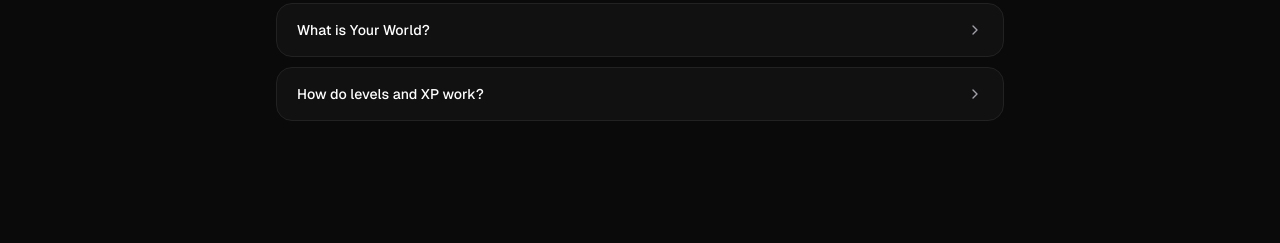
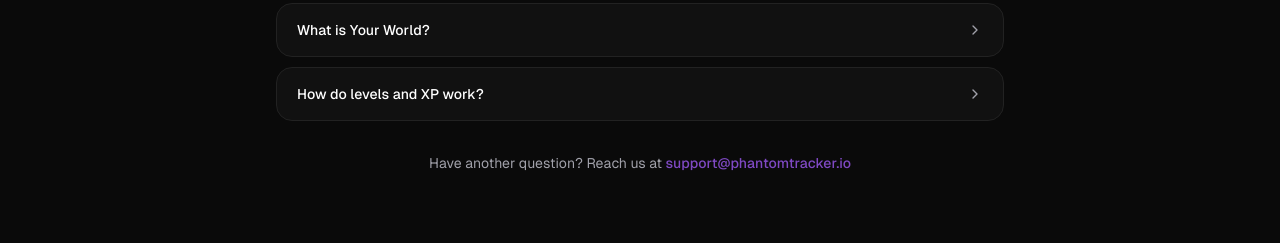
Before and after one commit to BenjaminGolya/phantom-tracker, a Next.js app: page / in a window 1280 px wide. Shown: the part 4479-4722 px from the top of the page. Built offline with nearby package versions, Linux system fonts and the light colour scheme; no server answers.

Commit message:
develop: add support contact line under the homepage FAQ
After the FAQ list, show "Have another question? Reach us at
support@phantomtracker.io" with a mailto link. Translated in en/hu/ro.

Co-Authored-By: Claude Opus 4.8 <noreply@anthropic.com>

```diff
--- a/components/landing/landing-page.tsx
+++ b/components/landing/landing-page.tsx
@@ -537,6 +537,12 @@ export function LandingPage() {
             <FaqItem key={n} q={t(`faq.q${n}` as const)} a={t(`faq.a${n}` as const)} />
           ))}
         </motion.div>
+        <motion.p {...fadeUp} className="text-center text-sm text-muted mt-8">
+          {t("faq.more")}{" "}
+          <a href="mailto:support@phantomtracker.io" className="text-primary hover:underline font-medium">
+            support@phantomtracker.io
+          </a>
+        </motion.p>
       </section>
 
       {/* Final CTA */}
--- a/lib/i18n/dictionaries.ts
+++ b/lib/i18n/dictionaries.ts
@@ -120,6 +120,7 @@ const en = {
   "faq.a7": "Every account grows a unique living planet that reflects your consistency. As you complete habits and earn XP, your world levels up: oceans gain land, trees and life appear, rings form, and a healthy planet glows and spins. Keep your streaks alive and it stays radiant; neglect it and it slowly fades. Diamond members can grow it all the way to its ultimate, atom like form.",
   "faq.q8": "How do levels and XP work?",
   "faq.a8": "You earn XP for every completion, plus bonuses for streaks, perfect days where you finish everything, the variety of categories you track, and habits reaching new milestones. That XP raises your profile level through a series of cosmic tiers. Pro earns a 1.5x boost and Diamond a 3x boost, so your rank and your world climb faster.",
+  "faq.more": "Have another question? Reach us at",
 
   // landing: hero
   "lp.heroBadge": "A dark, minimalist habit tracker",
@@ -650,6 +651,7 @@ const hu: Partial<Record<DictKey, string>> = {
   "faq.a7": "Minden fiók egy egyedi élő bolygót növeszt, amely a kitartásodat tükrözi. Ahogy teljesíted a szokásaidat és XP-t gyűjtesz, a világod szintet lép: az óceánok szárazfölddel bővülnek, fák és élet jelenik meg, gyűrűk formálódnak, és az egészséges bolygó ragyog és forog. Tartsd életben a sorozataidat, és ragyogó marad; ha elhanyagolod, lassan elhalványul. A Diamond tagok egészen a végső, atomszerű formájáig fejleszthetik.",
   "faq.q8": "Hogyan működnek a szintek és az XP?",
   "faq.a8": "Minden teljesítésért XP-t kapsz, plusz bónuszt a sorozatokért, a tökéletes napokért, amikor mindent befejezel, a követett kategóriák változatosságáért és azért, ha egy szokás új mérföldkövet ér el. Ez az XP emeli a profilszintedet a kozmikus szintek során. A Pro 1,5x-ös, a Diamond 3x-os szorzót kap, így a rangod és a világod gyorsabban növekszik.",
+  "faq.more": "Van még kérdésed? Írj nekünk ide:",
 
   "lp.heroBadge": "Sötét, minimalista szokáskövető",
   "lp.heroTitle1": "Építs szokásokat, amik",
@@ -1164,6 +1166,7 @@ const ro: Partial<Record<DictKey, string>> = {
   "faq.a7": "Fiecare cont crește o planetă vie unică, ce reflectă consecvența ta. Pe măsură ce îți finalizezi obiceiurile și câștigi XP, lumea ta urcă în niveluri: oceanele capătă uscat, apar copaci și viață, se formează inele, iar o planetă sănătoasă strălucește și se rotește. Menține-ți seriile active și rămâne radiantă; dacă o neglijezi, se estompează încet. Membrii Diamond o pot crește până la forma sa supremă, ca un atom.",
   "faq.q8": "Cum funcționează nivelurile și XP-ul?",
   "faq.a8": "Câștigi XP pentru fiecare finalizare, plus bonusuri pentru serii, zile perfecte în care termini tot, varietatea categoriilor urmărite și obiceiuri care ating noi praguri. Acel XP îți ridică nivelul de profil printr-o serie de trepte cosmice. Pro primește un spor de 1,5x, iar Diamond de 3x, așa că rangul și lumea ta cresc mai repede.",
+  "faq.more": "Ai altă întrebare? Scrie-ne la",
 
   "lp.heroBadge": "Un tracker de obiceiuri minimalist, întunecat",
   "lp.heroTitle1": "Construiește obiceiuri care",
```
